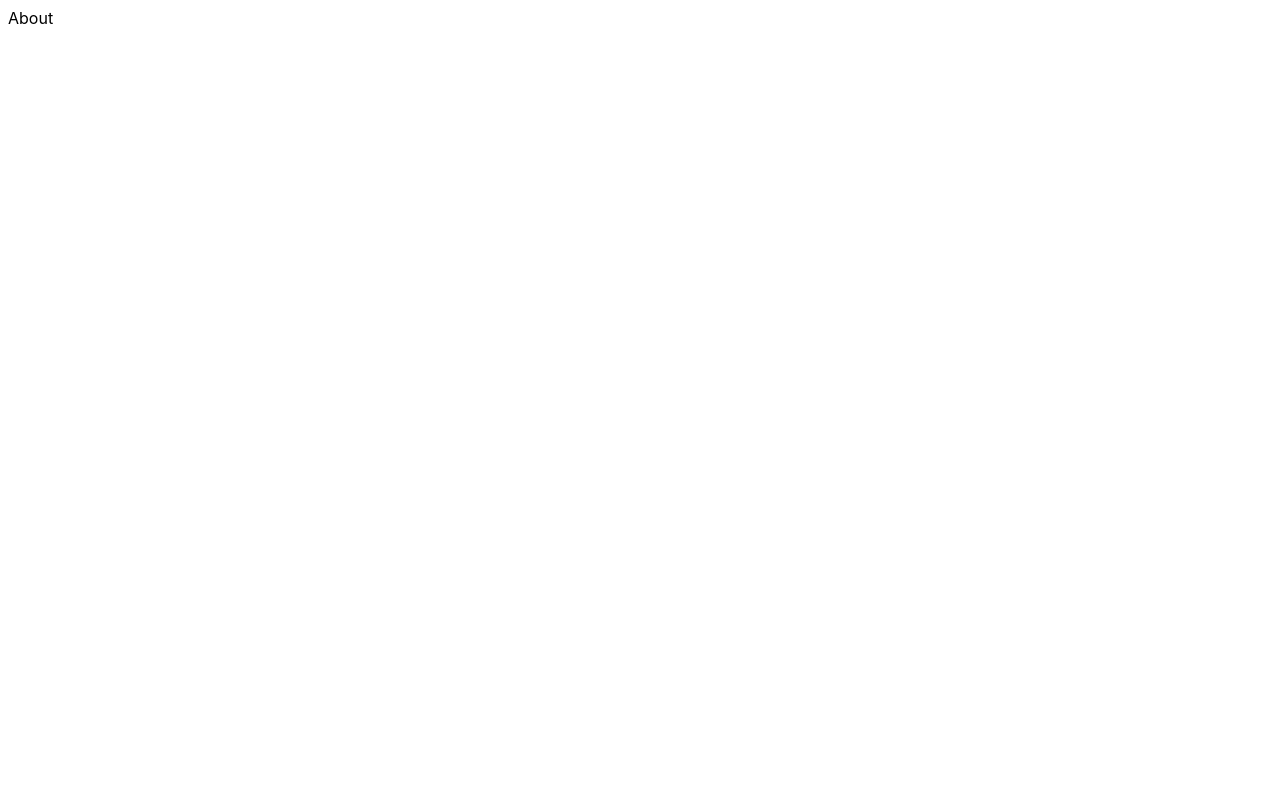
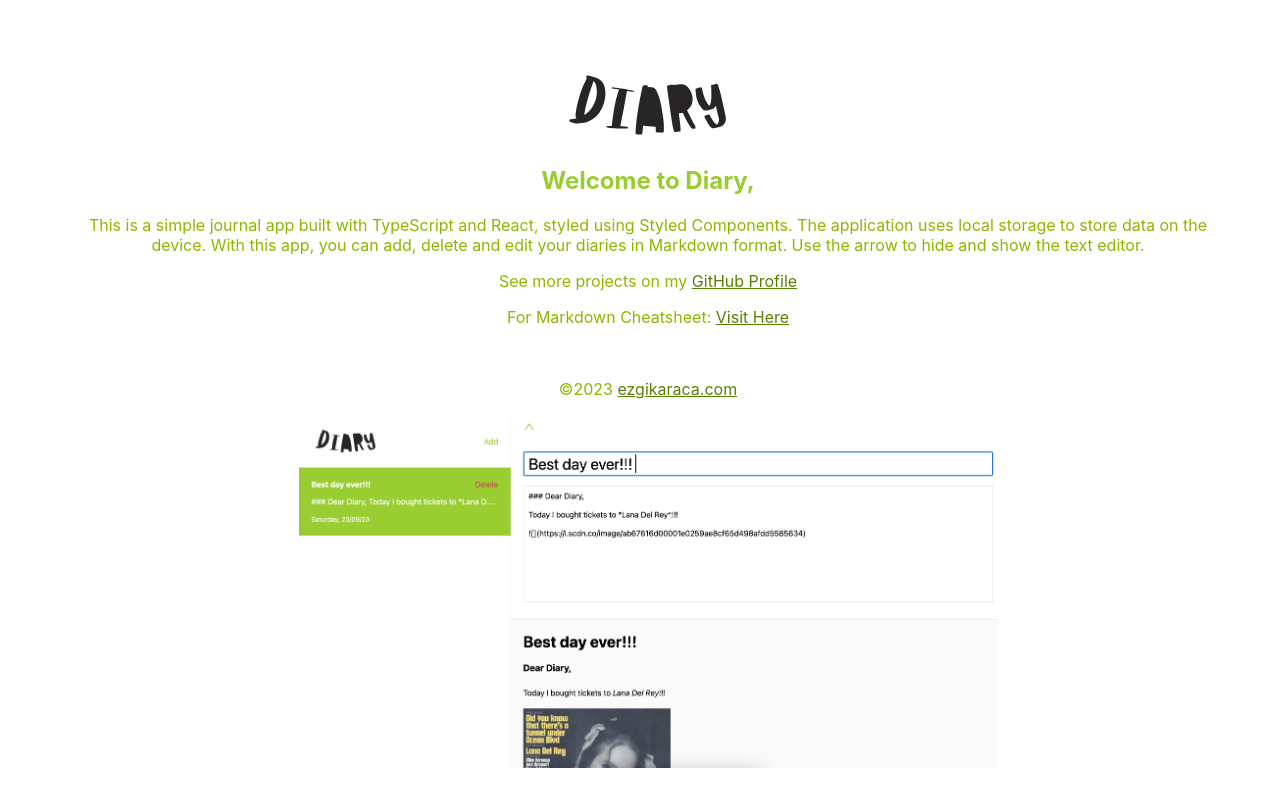
Before and after one commit to ezgh/diary-app, a React (Vite) app: page /about in a window 1280 px wide. Shown: the top 806 px of the page. Built offline with nearby package versions, Linux system fonts and the light colour scheme.

Commit message:
Add About page

```diff
--- a/src/About.tsx
+++ b/src/About.tsx
@@ -1,3 +1,42 @@
+import { StyledAbout } from "./styles/About.styles";
+import logo from "./assets/Logo.svg";
+import screenshot2 from "./assets/screenshot.png";
+import { Link } from "react-router-dom";
+
 export default function About() {
-  return <div>About</div>;
+  return (
+    <>
+      <StyledAbout>
+        <Link to="/Home">
+          <img src={logo} width={180} alt="" />
+        </Link>
+        <h2>Welcome to Diary,</h2>
+        <p>
+          This is a simple journal app built with TypeScript and React, styled
+          using Styled Components. The application uses local storage to store
+          data on the device. With this app, you can add, delete and edit your
+          diaries in Markdown format. Use the arrow to hide and show the text
+          editor.
+        </p>
+
+        <p>
+          See more projects on my{" "}
+          <a target="_blank" href="https://github.com/ezgh">
+            GitHub Profile
+          </a>{" "}
+        </p>
+        <p>
+          For Markdown Cheatsheet:{" "}
+          <a target="_blank" href="https://www.markdownguide.org/cheat-sheet/">
+            Visit Here
+          </a>{" "}
+        </p>
+        <br />
+        <p>
+          ©2023 <a href="https://ezgikaraca.com/">ezgikaraca.com</a>
+        </p>
+        <img src={screenshot2} width={700} alt="app screenshot" />
+      </StyledAbout>
+    </>
+  );
 }
--- a/src/Home.tsx
+++ b/src/Home.tsx
@@ -1,6 +1,7 @@
 import { useEffect, useState } from "react";
 import Content from "./Content";
 import Sidebar from "./Sidebar";
+
 import { StyledHome } from "./styles/Home.styles";
 
 import { Entry } from "./types/types";
--- a/src/SideBar.tsx
+++ b/src/SideBar.tsx
@@ -1,3 +1,4 @@
+import { Link } from "react-router-dom";
 import logo from "./assets/Logo.svg";
 
 import {
@@ -29,7 +30,9 @@ export default function Sidebar({
   return (
     <Main>
       <SidebarHeader>
-        <img src={logo} alt="logo" width={140} />
+        <Link to="/About">
+          <img src={logo} alt="logo" width={140} />
+        </Link>
         <Button onClick={onAddEntry}>Add</Button>
       </SidebarHeader>
       <SidebarEntries>
--- /dev/null
+++ b/src/styles/About.styles.ts
@@ -0,0 +1,20 @@
+import styled from "styled-components";
+
+export const StyledAbout = styled.div`
+  margin: 50px;
+  padding: 20px;
+  text-align: center;
+
+  h2 {
+    color: #9acd32;
+  }
+
+  p {
+    color: #8db600;
+  }
+
+  a {
+    color: #568203;
+    cursor: pointer;
+  }
+`;
```
Also changed, not shown: src/assets/screenshot.png (added).
